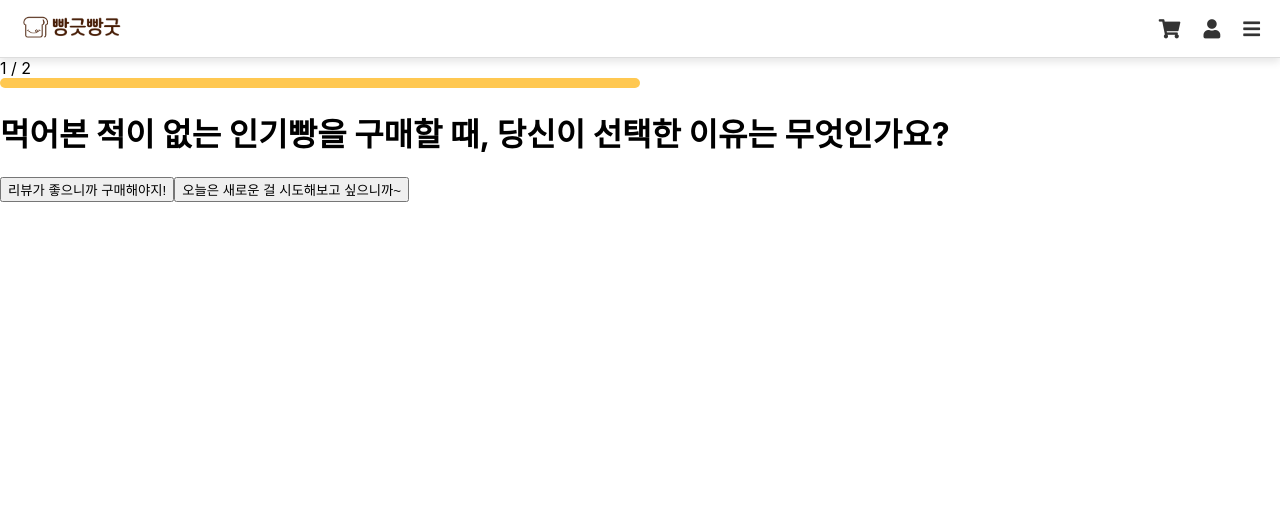
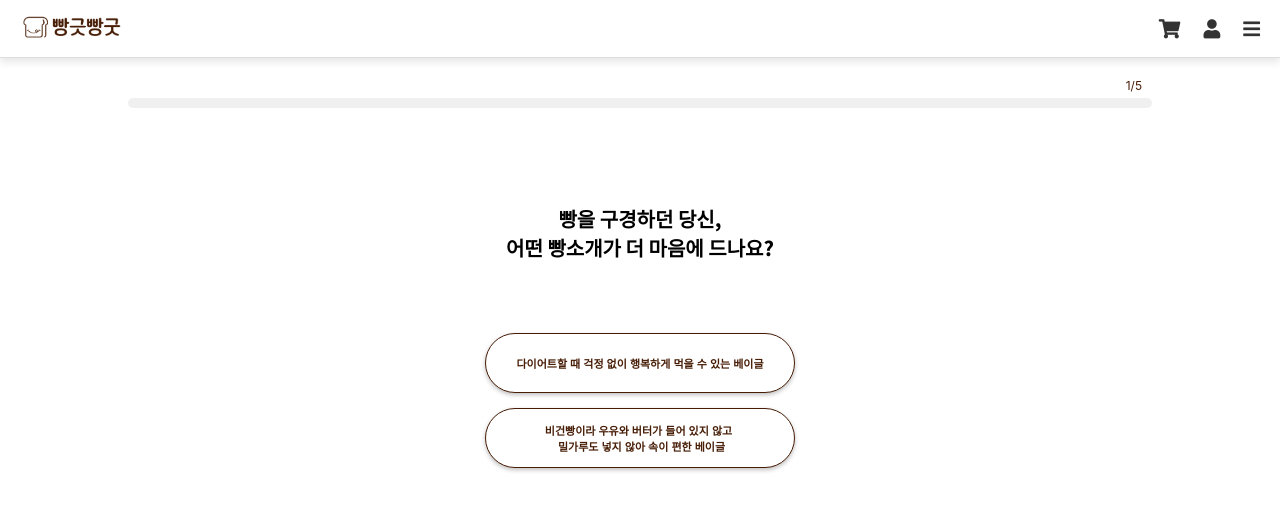
Before and after one commit to Likelion-at-SMWU-12th/DreamPatissier-Client, a React (Create React App) app in the folder dream/: page /test/questions/1 in a window 1280 px wide. Shown: the top 510 px of the page. Built offline with nearby package versions, Linux system fonts and the light colour scheme.

Commit message:
[Style] 유형테스트/메인페이지 CSS 수정

```diff
--- a/dream/public/index.html
+++ b/dream/public/index.html
@@ -7,7 +7,12 @@
       rel="stylesheet"
       href="https://cdnjs.cloudflare.com/ajax/libs/font-awesome/5.15.3/css/all.min.css"
     />
-
+    <link rel="preconnect" href="https://fonts.googleapis.com" />
+    <link rel="preconnect" href="https://fonts.gstatic.com" crossorigin />
+    <link
+      href="https://fonts.googleapis.com/css2?family=Noto+Sans+KR:wght@100..900&display=swap"
+      rel="stylesheet"
+    />
     <meta name="viewport" content="width=device-width, initial-scale=1" />
     <meta name="theme-color" content="#000000" />
     <meta
--- a/dream/src/components/ProgressBar.js
+++ b/dream/src/components/ProgressBar.js
@@ -1,17 +1,47 @@
 import React from "react";
+import styled from "styled-components";
 
 const ProgressBar = ({ current, total }) => (
-  <div>
-    <span>{`${current} / ${total}`}</span>
-    <div
-      style={{
-        width: `${(current / total) * 100}%`,
-        height: "10px",
-        backgroundColor: "var(--yellow)",
-        borderRadius: "5px",
-      }}
-    ></div>
-  </div>
+  <ProWrap>
+    <BarBox>
+      <Bar
+        style={{
+          width: `${(current / total) * 100}%`,
+        }}
+      ></Bar>
+      <Numb>{`${current + 1}/${total}`}</Numb>
+    </BarBox>
+  </ProWrap>
 );
 
 export default ProgressBar;
+
+const ProWrap = styled.div`
+  display: flex;
+  justify-content: center;
+  align-items: center;
+  width: 100%;
+  margin: 40px 0;
+`;
+
+const Numb = styled.span`
+  position: absolute;
+  right: 10px;
+  top: -20px;
+  font-size: 12px;
+  color: var(--brown);
+`;
+
+const BarBox = styled.div`
+  width: 80%;
+  position: relative;
+  background-color: #f0f0f0;
+  border-radius: 5px;
+  height: 10px;
+`;
+
+const Bar = styled.div`
+  height: 100%;
+  background-color: var(--yellow);
+  border-radius: 5px;
+`;
--- a/dream/src/components/Question.js
+++ b/dream/src/components/Question.js
@@ -1,14 +1,70 @@
 import React from "react";
+import styled from "styled-components";
 
 const Question = ({ q, a, onOptionClick }) => (
-  <div>
-    <h1>{q}</h1>
-    {a.map((option, index) => (
-      <button key={index} onClick={() => onOptionClick(option.type)}>
-        {option.text}
-      </button>
-    ))}
-  </div>
+  <Container>
+    <Qbox>
+      <Q dangerouslySetInnerHTML={{ __html: q }} />
+    </Qbox>
+    <ButtonBox>
+      {a.map((option, index) => (
+        <Button
+          key={index}
+          onClick={() => onOptionClick(option.type)}
+          dangerouslySetInnerHTML={{ __html: option.text }}
+        />
+      ))}
+    </ButtonBox>
+  </Container>
 );
 
 export default Question;
+
+const Container = styled.div`
+  text-align: center;
+  justify-content: center;
+`;
+
+const Qbox = styled.div`
+  width: 100%;
+  display: flex;
+  justify-content: center;
+  align-items: center;
+  height: 170px;
+`;
+
+const Q = styled.p`
+  font-family: "Noto Sans KR", sans-serif;
+  font-weight: 800;
+  font-size: 20px;
+  text-align: center;
+`;
+
+const Button = styled.button`
+  margin: 15px auto;
+  width: 310px;
+  height: 60px;
+  border: 1px solid var(--brown);
+  background-color: white;
+  border-radius: 50px;
+  cursor: pointer;
+  font-size: 11px;
+  color: var(--brown);
+  font-weight: 600;
+  display: flex;
+  justify-content: center;
+  align-items: center;
+  box-shadow: 0px 2px 4px 0px rgba(0, 0, 0, 0.25);
+  text-align: center;
+  white-space: pre-wrap; /* Ensure line breaks are respected */
+  padding: 20px;
+
+  &:hover {
+    background-color: var(--yellow);
+    border: 1px solid var(--yellow);
+  }
+`;
+
+const ButtonBox = styled.div`
+  margin-bottom: 100px;
+`;
--- a/dream/src/pages/Bakery.js
+++ b/dream/src/pages/Bakery.js
@@ -31,7 +31,7 @@ function Bakery() {
       .get("/product.json")
       .then((response) => {
         const shuffledProducts = response.data.sort(() => 0.5 - Math.random());
-        setRandomProducts(shuffledProducts.slice(0, 4)); // 4개의 랜덤 제품
+        setRandomProducts(shuffledProducts);
         setStatus("success");
       })
       .catch((error) => {
@@ -125,10 +125,12 @@ const BannerImg = styled.img`
 `;
 
 const ProductBox = styled.div`
-  display: flex;
-  flex-wrap: wrap;
-  justify-content: space-between;
-  margin: 5%;
+  margin: 0px 25px;
+  display: grid;
+  grid-template-columns: repeat(2, 47vw);
+  align-items: center;
+  gap: 10px;
+  justify-content: center;
 `;
 
 const CategoryWrap = styled.div`
--- a/dream/src/pages/userpage/TestBread.js
+++ b/dream/src/pages/userpage/TestBread.js
@@ -15,33 +15,59 @@ const TestBread = () => {
 
   const questions = [
     {
-      q: "빵을 구경하던 당신, 어떤 빵소개가 더 마음에 드나요?",
+      q: "빵을 구경하던 당신, <br /> 어떤 빵소개가 더 마음에 드나요?",
       a: [
         {
           text: "다이어트할 때 걱정 없이 행복하게 먹을 수 있는 베이글",
           type: "F",
         },
         {
-          text: "비건빵이라 우유와 버터가 들어 있지 않고 밀가루도 넣지 않아 속이 편한 베이글",
+          text: "비건빵이라 우유와 버터가 들어 있지 않고 <br /> 밀가루도 넣지 않아 속이 편한 베이글",
           type: "T",
         },
       ],
     },
     {
-      q: "먹어본 적이 없는 인기빵을 구매할 때, 당신이 선택한 이유는 무엇인가요?",
+      q: "먹어본 적이 없는 <br /> 인기빵을 구매할 때,<br /> 당신이 선택한 이유는 무엇인가요?",
       a: [
         { text: "리뷰가 좋으니까 구매해야지!", type: "J" },
         { text: "오늘은 새로운 걸 시도해보고 싶으니까~", type: "P" },
       ],
     },
-    // 다른 질문들 추가
+    {
+      q: "레시피대로 빵을 만들던 중,<br />레시피와 모양이 다른 빵이<br />만들어졌을 때의 반응은 무엇인가요?",
+      a: [
+        {
+          text: "레시피랑 달라도 새로운 빵이 만들어지다니<br />완전 럭키비키잖아~",
+          type: "P",
+        },
+        { text: "레시피대로 완성되지 않다니 너무 속상해..", type: "J" },
+      ],
+    },
+    {
+      q: "친구한테 온 연락!<br />우울해서 빵을 샀다고 했을 때<br />당신의 반응은 무엇인가요?",
+      a: [
+        { text: "무슨 빵을 샀을까? 크림빵?", type: "T" },
+        { text: "왜 우울한지 궁금하다", type: "F" },
+      ],
+    },
+    {
+      q: "빵을 사러 나갔을 때,<br />당신의 선택 방법은 무엇인가요?",
+      a: [
+        {
+          text: "빵집의 메뉴를 미리 살펴보고<br />어떤 빵을 사고 싶은지 결정해 두었다.",
+          type: "J",
+        },
+        { text: "빵집에 가서 그때 그때 눈에 들어오는 빵을 고른다.", type: "P" },
+      ],
+    },
   ];
 
   const handleOptionClick = (type, navigate, page) => {
     setScores({ ...scores, [type]: scores[type] + 1 });
     const nextPage = page + 1;
     if (nextPage < questions.length) {
-      navigate(`/test/questions/${nextPage}`);
+      navigate(`/test/questions/${nextPage + 1}`);
     } else {
       navigate(`/test/result`);
     }
@@ -65,7 +91,8 @@ const TestBread = () => {
         }
       />
       <Route path="result" element={<Result resultType={getResultType()} />} />
-      <Route path="/" element={<Navigate to="/test/questions/0" />} />
+      <Route path="/" element={<Navigate to="/test/questions/1" />} />{" "}
+      {/* 첫 질문을 1로 설정 */}
     </Routes>
   );
 };
@@ -73,12 +100,12 @@ const TestBread = () => {
 const QuestionPage = ({ questions, handleOptionClick }) => {
   const { page } = useParams();
   const navigate = useNavigate();
-  const pageIndex = parseInt(page, 10);
+  const pageIndex = parseInt(page, 10) - 1; // 1 기반 인덱스를 0 기반 인덱스로 변환
 
   useEffect(() => {
     // 페이지 인덱스가 유효한지 확인하고 유효하지 않으면 첫 번째 질문으로 리다이렉트
     if (isNaN(pageIndex) || pageIndex < 0 || pageIndex >= questions.length) {
-      navigate(`/test/questions/0`);
+      navigate(`/test/questions/1`); // 유효하지 않은 경우 첫 질문으로 리다이렉트
     }
   }, [pageIndex, navigate, questions.length]);
 
```
